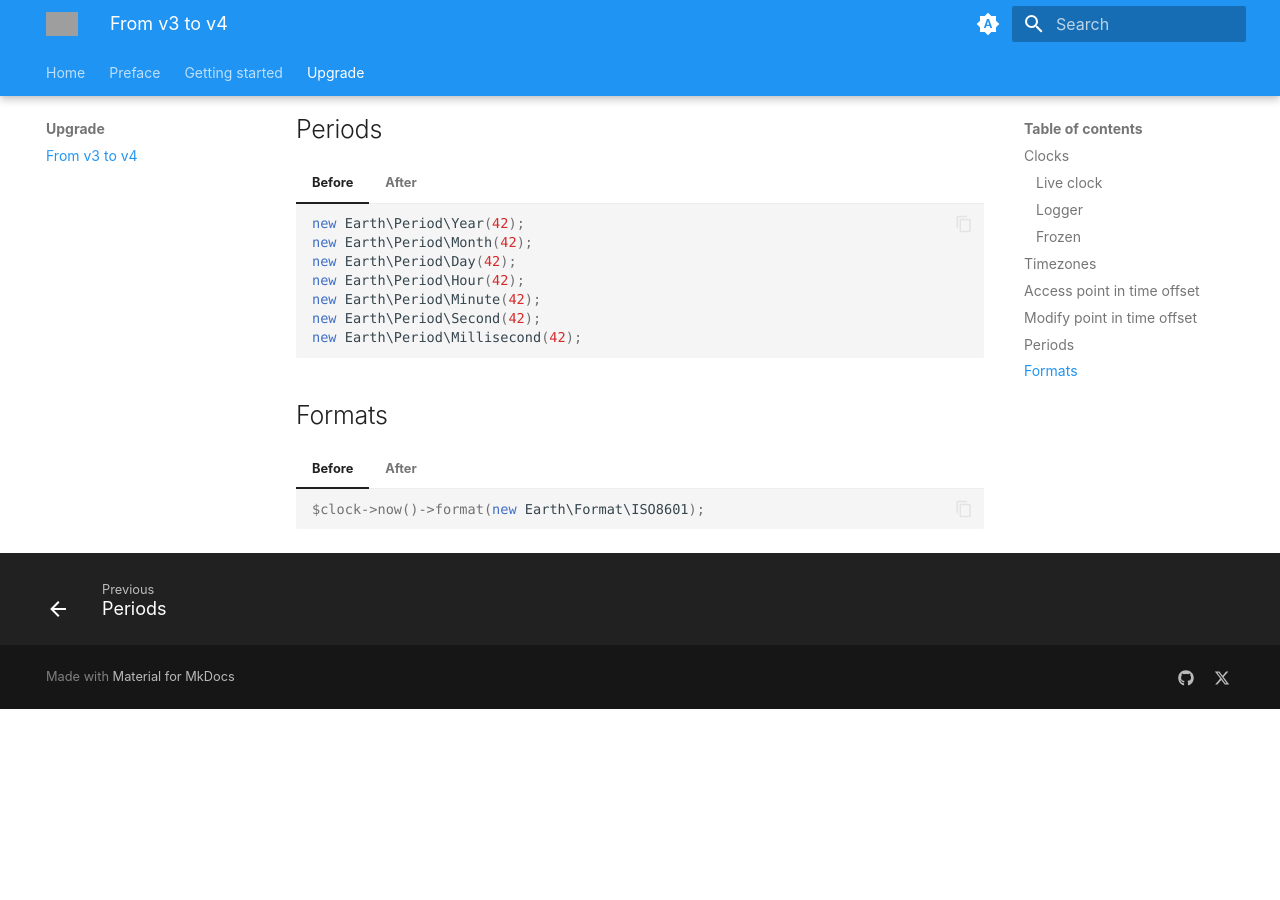
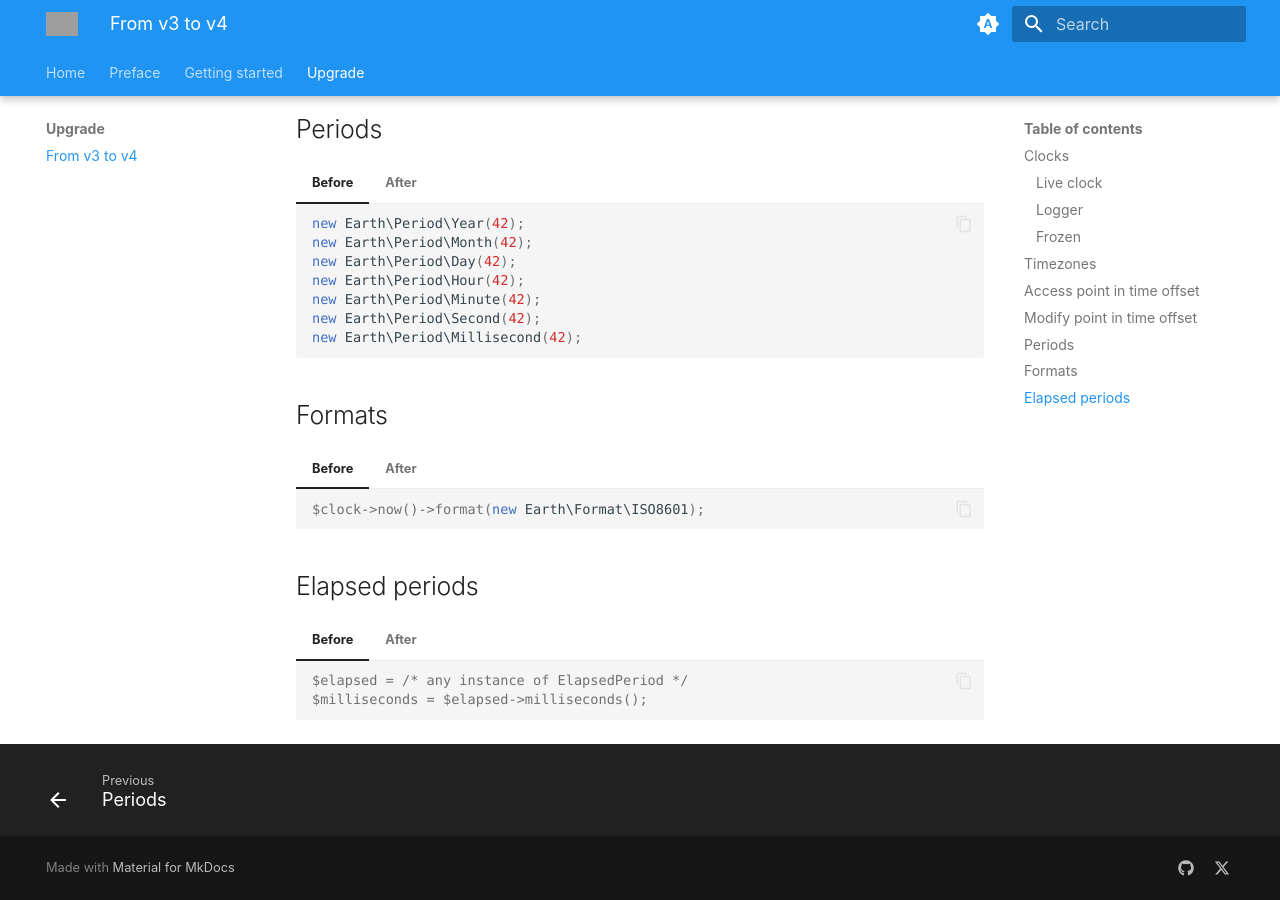
Before and after one commit to Innmind/TimeContinuum, an MkDocs documentation site: the page built from docs/upgrade/v3-to-v4.md, in a window 1280 px wide and 900 px high, scrolled down 1424 px. Built offline with MkDocs 1.6.1 and Material for MkDocs 9.7.7, drawn with Linux system fonts in a browser that asks for light colours; plug-ins that fetch from the network failed and are left out; before the commit the page ends 2133 px from its top, so only the background shows below that; grey boxes are pictures that could not be loaded.

Commit message:
fix documentation

````diff
--- a/docs/upgrade/v3-to-v4.md
+++ b/docs/upgrade/v3-to-v4.md
@@ -134,3 +134,22 @@
     ```php
     $clock->now()->format(Format::iso8601());
     ```
+
+## Elapsed periods
+
+=== "Before"
+    ```php
+    $elapsed = /* any instance of ElapsedPeriod */
+    $milliseconds = $elapsed->milliseconds();
+    ```
+
+=== "After"
+    ```php
+    $elapsed = /* any instance of ElapsedPeriod */
+    $period = $elapsed->asPeriod();
+    $milliseconds = Period\Value::day->seconds($period->days());
+    $milliseconds += Period\Value::hour->seconds($period->hours());
+    $milliseconds += Period\Value::minute->seconds($period->minutes());
+    $milliseconds *= 1_000;
+    $milliseconds += $period->milliseconds();
+    ```
````
Also changed, not shown: docs/getting-started/elapsed-period.md (+1 -3 lines), docs/index.md (+7 -4 lines).
